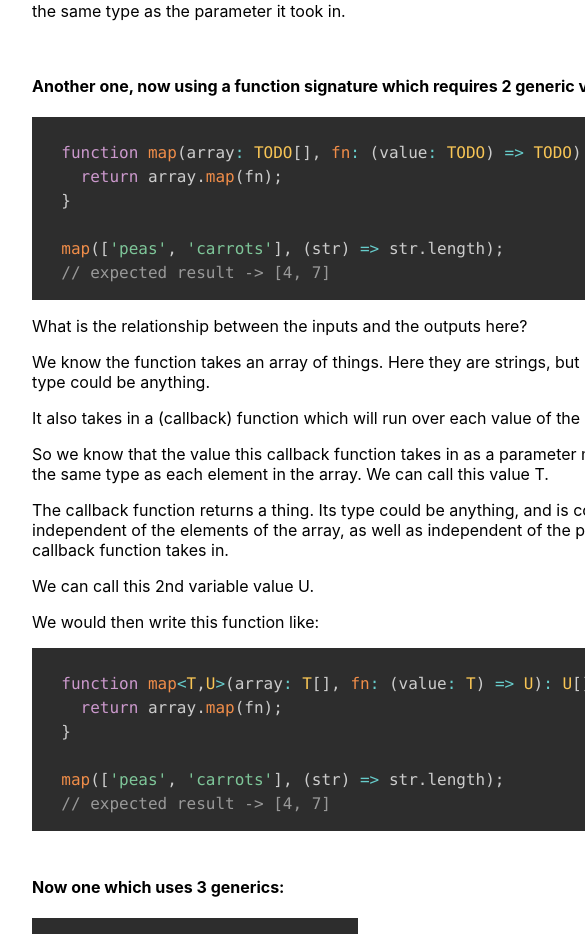
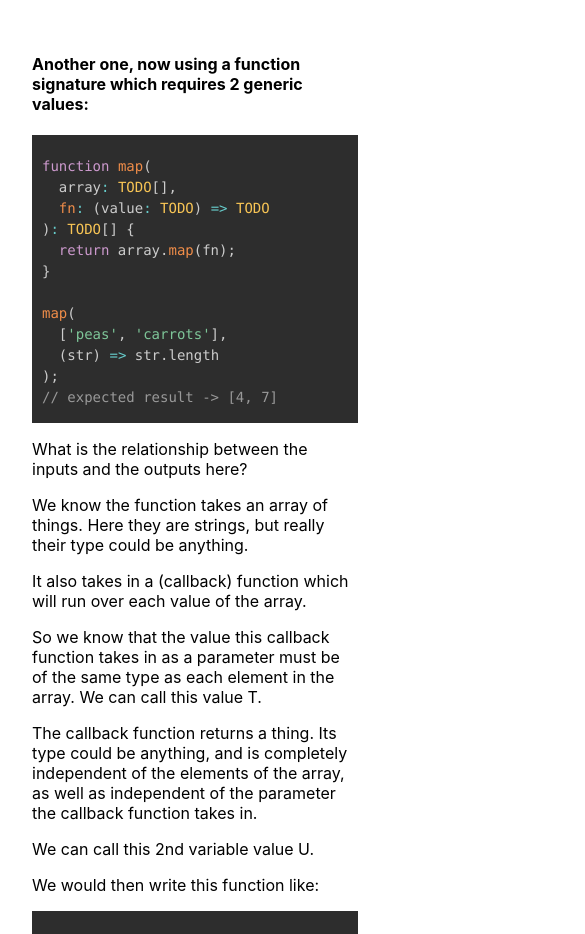
Before and after one commit to chriswillsflannery/chriswillsflannery, a Next.js app: page /posts/introToGenerics in a window 390 px wide. Shown: the part 4112-5046 px from the top of the page, 585 px wide, since content can reach past the window. Built offline with nearby package versions, Linux system fonts and the light colour scheme.

Commit message:
check window size

```diff
--- /dev/null
+++ b/hooks/useWindowSize.tsx
@@ -0,0 +1,39 @@
+import { useEffect, useState } from "react";
+
+type InitWindowSize = {
+  width: number;
+  height: number;
+}
+
+export function useWindowSize() {
+  const [windowSize, setWindowSize] = useState<InitWindowSize>({
+    width: 0,
+    height: 0,
+  });
+
+  useEffect(() => {
+    // only execute all the code below in client side
+    if (typeof window !== 'undefined') {
+      // Handler to call on window resize
+      const handleResize = () => {
+        // Set window width/height to state
+        setWindowSize({
+          width: window.innerWidth,
+          height: window.innerHeight,
+        });
+      }
+
+      // Add event listener
+      window.addEventListener("resize", handleResize);
+
+      // Call handler right away so state gets updated with initial window size
+      handleResize();
+
+      // Remove event listener on cleanup
+      return () => window.removeEventListener("resize", handleResize);
+    }
+  }, []); // Empty array ensures that effect is only run on mount
+  return windowSize;
+}
+
+export default useWindowSize;
--- a/pages/components/CodeBlock.tsx
+++ b/pages/components/CodeBlock.tsx
@@ -2,10 +2,11 @@ import { FC } from "react";
 
 type CodeBlockProps = {
   code: string;
+  className?: string;
 }
 
-export const CodeBlock: FC<CodeBlockProps> = ({ code }) => (
-  <pre style={{ padding: '0 10px 15px 10px' }}>
+export const CodeBlock: FC<CodeBlockProps> = ({ code, className }) => (
+  <pre className={className} style={{ padding: '0 10px 15px 10px', fontSize: '14px' }}>
     <code className="language-tsx">
       {code}
     </code>
--- a/pages/posts/introToGenerics.tsx
+++ b/pages/posts/introToGenerics.tsx
@@ -16,6 +16,7 @@ import styles from '../../styles/Home.module.css';
 import HL from '../components/HorizontalLine';
 import { useEffect } from 'react';
 import CodeBlock from '../components/CodeBlock';
+import useWindowSize from '../../hooks/useWindowSize';
 
 const singleGeneric = `
 function identity(a: TODO): TODO {
@@ -35,8 +36,17 @@ const singleGenericSolution = `
   // expected result -> 'Derek'
 `;
 
-const twoGenerics = `
-  function map(array: TODO[], fn: (value: TODO) => TODO): TODO[] {
+const twoGenericsDesktop = `
+function map(array: TODO[], fn: (value: TODO) => TODO): TODO[] {
+  return array.map(fn);
+}
+
+map(['peas', 'carrots'], (str) => str.length);
+// expected result -> [4, 7]
+`;
+
+const twoGenericsSolutionDesktop = `
+  function map<T,U>(array: T[], fn: (value: T) => U): U[] {
     return array.map(fn);
   }
 
@@ -44,12 +54,31 @@ const twoGenerics = `
   // expected result -> [4, 7]
 `;
 
-const twoGenericsSolution = `
-  function map<T,U>(array: T[], fn: (value: T) => U): U[] {
+const twoGenericsMobile = `
+function map(
+  array: TODO[],
+  fn: (value: TODO) => TODO
+): TODO[] {
+  return array.map(fn);
+}
+
+map(
+  ['peas', 'carrots'],
+  (str) => str.length
+);
+// expected result -> [4, 7]
+`;
+
+const twoGenericsSolutionMobile = `
+  function map<T,U>(
+    array: T[],
+    fn: (value: T) => U
+  ): U[] {
     return array.map(fn);
   }
 
-  map(['peas', 'carrots'], (str) => str.length);
+  map(['peas', 'carrots'],
+  (str) => str.length);
   // expected result -> [4, 7]
 `;
 
@@ -88,12 +117,14 @@ const threeGenericsSolution = `
 `;
 
 const IntroToGenerics: NextPage = () => {
+  const size = useWindowSize();
+
   useEffect(() => {
     const highlight = async () => {
       await Prism.highlightAll();
     }
     highlight();
-  }, []);
+  }, [size]);
 
   return (
     <div className={styles.container}>
@@ -212,7 +243,8 @@ const IntroToGenerics: NextPage = () => {
 
         <article>
           <h4>Another one, now using a function signature which requires 2 generic values:</h4>
-          <CodeBlock code={twoGenerics} />
+          {size.width > 500 && <CodeBlock className="twoGenericsDesktop" code={twoGenericsDesktop} />}
+          {size.width <= 500 && <CodeBlock className="twoGenericsMobile" code={twoGenericsMobile} />}
           <p>What is the relationship between the inputs and the outputs here?</p>
           <p>We know the function takes an array of things. Here they are strings, but really their type could be anything.</p>
           <p>It also takes in a (callback) function which will run over each value of the array.</p>
@@ -220,7 +252,8 @@ const IntroToGenerics: NextPage = () => {
           <p>The callback function returns a thing. Its type could be anything, and is completely independent of the elements of the array, as well as independent of the parameter the callback function takes in.</p>
           <p>We can call this 2nd variable value U.</p>
           <p>We would then write this function like:</p>
-          <CodeBlock code={twoGenericsSolution} />
+          {size.width > 500 && <CodeBlock code={twoGenericsSolutionDesktop} />}
+          {size.width <= 500 && <CodeBlock code={twoGenericsSolutionMobile} />}
         </article>
 
         <HL />
```
